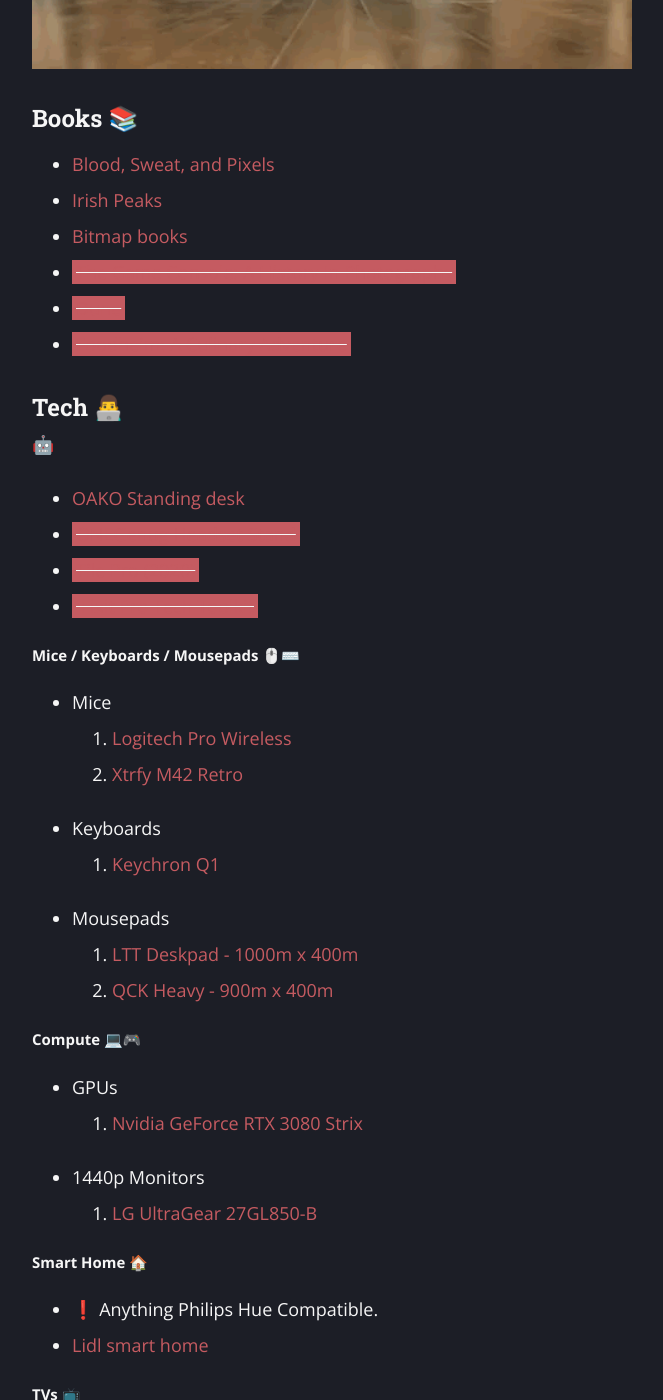
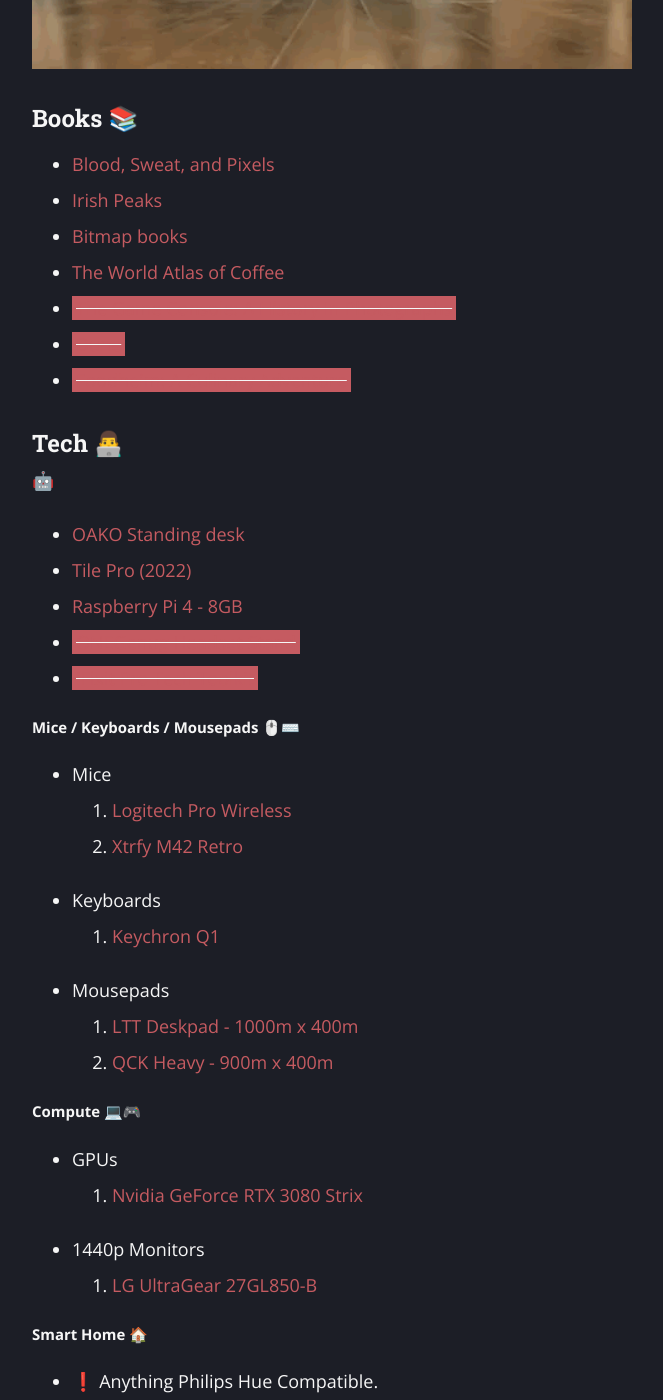
Before and after one commit to ragebflame/ragebflame.github.io, a Jekyll site: the page built from wishlist/index.md, in a window 1280 px wide and 1400 px high, scrolled down 654 px. Shown: the whole window, without its empty margins (308-971 px from the left). Built offline with Jekyll 4.4.1, drawn with Linux system fonts in a browser that asks for light colours; some of the changed text lies outside the part shown.

Commit message:
Wishlist additions

```diff
--- a/wishlist/index.md
+++ b/wishlist/index.md
@@ -17,6 +17,7 @@
 - [Blood, Sweat, and Pixels](https://www.amazon.co.uk/dp/0062651234/?coliid=I2JCNRSUYCAFFP&colid=IYC1DEIBVM69&psc=1&ref_=lv_ov_lig_dp_it)
 - [Irish Peaks](https://irishpeaks.ie/product/irish-peaks-collection/)
 - [Bitmap books](https://www.bitmapbooks.co.uk/collections/all)
+- [The World Atlas of Coffee](http://www.theworldatlasofcoffee.com/)
 - ~~[The Game Console: A History In Photographs](https://www.amazon.co.uk/dp/1593277431/?coliid=I3R870HFD2LZ3B&colid=IYC1DEIBVM69&psc=1&ref_=lv_ov_lig_dp_it)~~
 - ~~[Dune](https://www.amazon.co.uk/dp/0340960191/?coliid=IWF52FC73H1B&colid=IYC1DEIBVM69&psc=1&ref_=lv_ov_lig_dp_it_im)~~
 - ~~[Foodheim: A Culinary Adventure](https://www.amazon.co.uk/Foodheim-Culinary-Adventure-Eric-Wareheim/dp/1984858521)~~
@@ -26,8 +27,9 @@
 🤖
 
 - [OAKO Standing desk](https://www.oakodenmark.dk/)
+- [Tile Pro (2022)](https://ie.tile.com/product/686597/pro-1-pack)
+- [Raspberry Pi 4 - 8GB](https://ie.farnell.com/raspberry-pi/rpi4-modbp-8gb/raspberry-pi-4-model-b-cortex/dp/3369503)
 - ~~[ONEGenug Headset Stand](https://www.amazon.co.uk/dp/B07JN1BGK9/?coliid=I1TOFC7S5QDNGE&colid=IYC1DEIBVM69&psc=1&ref_=lv_ov_lig_dp_it)~~
-- ~~[Tile Pro (2020)](https://www.amazon.co.uk/dp/B07W87124X/?coliid=I3Q5XX1FA6M1MB&colid=IYC1DEIBVM69&psc=1&ref_=lv_ov_lig_dp_it)~~
 - ~~[iFixit Pro Tech Toolkit](https://www.amazon.co.uk/dp/B01GF0KV6G/?coliid=I1KTURGCX817IW&colid=IYC1DEIBVM69&psc=1&ref_=lv_ov_lig_dp_it)~~
 
 ##### Mice / Keyboards / Mousepads 🖱️⌨️
@@ -93,6 +96,7 @@
   - [Cloud Picker Coffee (Dublin)](https://cloudpickercoffee.ie/)
   - [Ocaso Coffee (Salento, Colombia)](https://www.ocasocoffee.com/web/fresh-coffee/)
   - [Velo Coffee (Cork)](https://velocoffee.ie/)
+  - [Anam Coffee (Clare)](https://www.anamcoffee.ie/product-category/coffee/)
 - Tech
   - [Ember Mug²](https://ember.com/products/ember-mug-2-metallic-collection?variant=32813645594709)
   - ~~[AeroPress Coffee and Espresso Maker](https://www.amazon.co.uk/dp/B000GXZ2GS/?coliid=I3PL009N1759WB&colid=IYC1DEIBVM69&psc=1&ref_=lv_ov_lig_dp_it)~~
```
Also changed, not shown: other parts of wishlist/index.md (+1 -0 lines).
